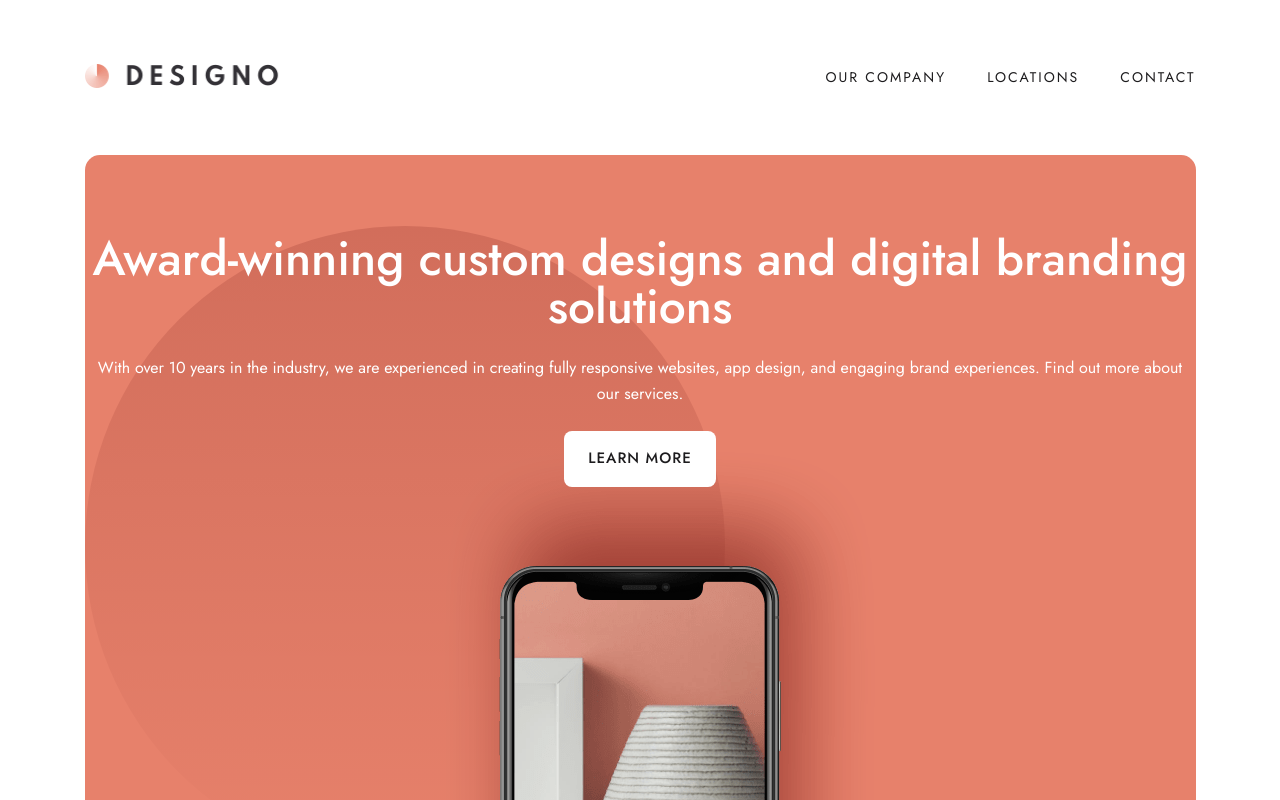
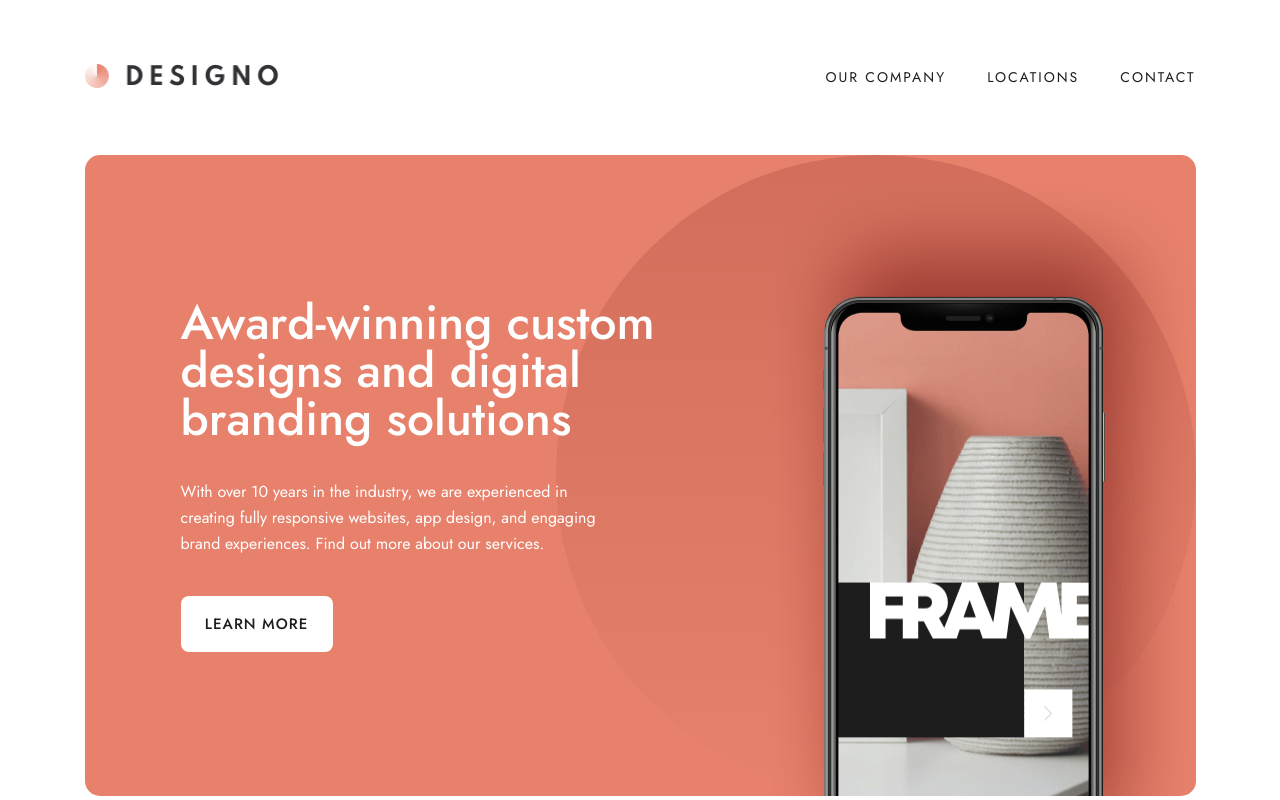
Before and after one commit to Andrparsons/designo, a Next.js app: page / in a window 1280 px wide. Shown: the top 800 px of the page. Built offline with nearby package versions, Linux system fonts and the light colour scheme.

Commit message:
intro styling - index page

```diff
--- a/pages/index.js
+++ b/pages/index.js
@@ -25,7 +25,7 @@ export default function Home() {
 
       <main className={styles.main}>
         <section className={styles.introSection}>
-          <Container>
+          <div className={styles.introContainer}>
             <h1>Award-winning custom designs and digital branding solutions</h1>
 
             <p className={styles.introParagraph}>
@@ -34,7 +34,7 @@ export default function Home() {
               experiences. Find out more about our services.
             </p>
             <Button>Learn more</Button>
-          </Container>
+          </div>
         </section>
 
         <section className={styles.projectSection}>
--- a/styles/Home.module.css
+++ b/styles/Home.module.css
@@ -27,10 +27,25 @@
   margin: 1.5rem 0;
 }
 
+.introContainer {
+  padding: 0 1.5rem;
+}
+
 @media (min-width: 550px) {
   .introSection {
     margin: 0 2.5rem;
     border-radius: var(--borderRadiuslarge);
+    padding-top: 3.75rem;
+    background-position: center bottom -22.25rem, center left 10.75rem;
+  }
+
+  .introContainer {
+    padding: 0 3.625rem;
+  }
+
+  .introParagraph {
+    max-width: 445px;
+    margin: 1.5rem auto;
   }
 }
 
@@ -38,6 +53,19 @@
   .introSection {
     max-width: 1111px;
     margin: 0 auto;
+    padding: 9rem 0;
+    background-position: top -1.75rem right -5rem, top right;
+  }
+
+  .introContainer {
+    text-align: left;
+    max-width: 540px;
+    padding: 0;
+    margin-left: 6rem;
+  }
+
+  .introParagraph {
+    margin: 2.25rem 0 2.5rem;
   }
 }
 
```
